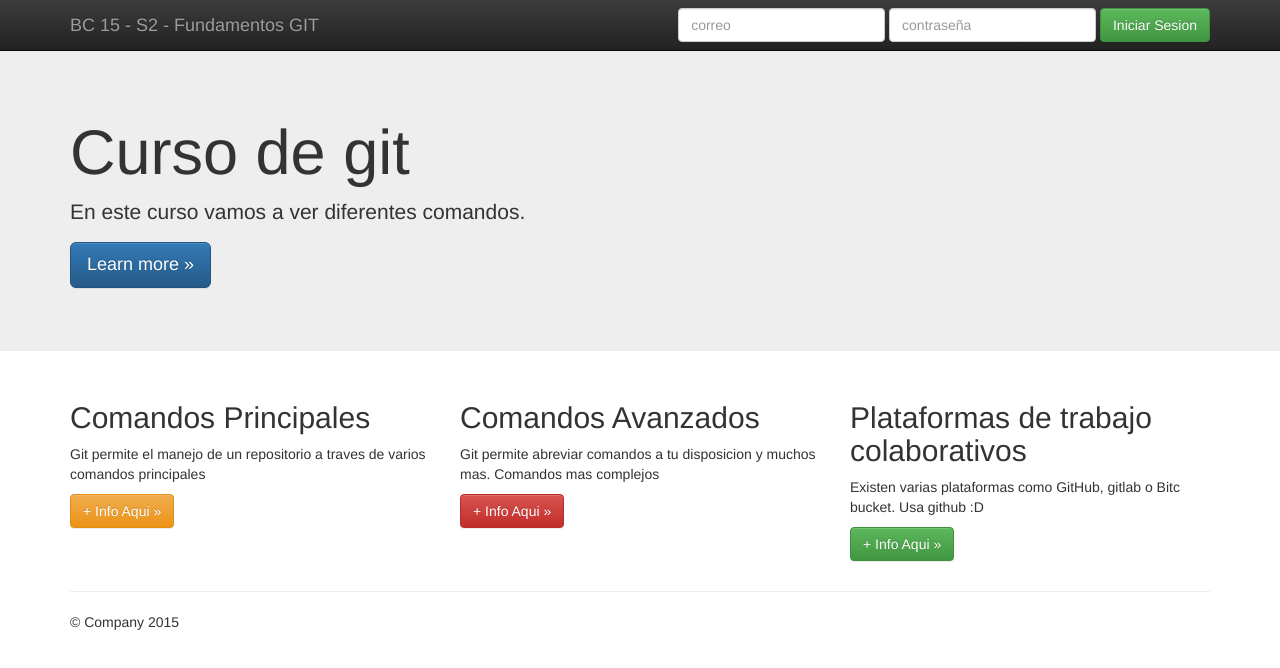
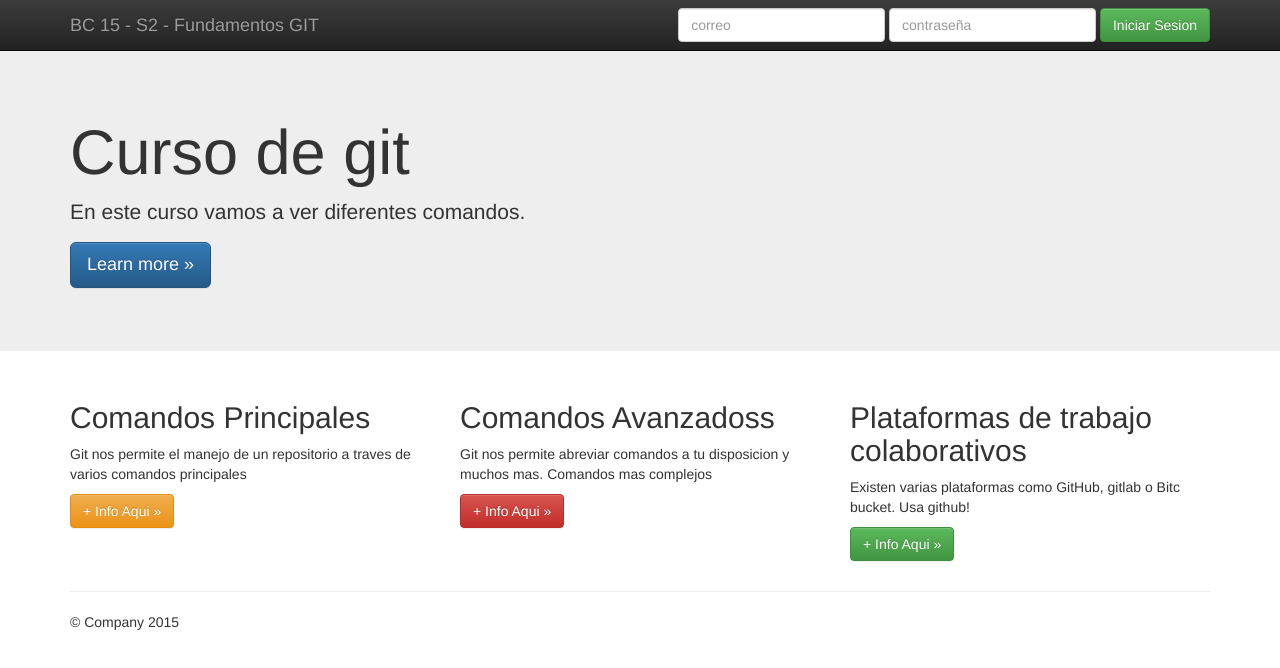
Before and after one commit to AgostinaRamos01/Trabajo2_Agostina_Ramos, a plain HTML site: page index.html in a window 1280 px wide. Drawn offline with nearby package versions, Linux system fonts and the light colour scheme.

Commit message:
Se realizaron cambios en el template

```diff
--- a/index.html
+++ b/index.html
@@ -66,17 +66,17 @@
       <div class="row">
         <div class="col-md-4">
           <h2>Comandos Principales</h2>
-          <p> Git permite el manejo de un repositorio a traves de varios comandos principales</p>
+          <p> Git nos permite el manejo de un repositorio a traves de varios comandos principales</p>
           <p><a class="btn btn-warning" href="https://git-scm.com/docs" role="button"> + Info Aqui &raquo;</a></p>
         </div>
         <div class="col-md-4">
-          <h2>Comandos Avanzados</h2>
-          <p> Git permite abreviar comandos a tu disposicion y muchos mas. Comandos mas complejos </p>
+          <h2>Comandos Avanzadoss</h2>
+          <p> Git nos permite abreviar comandos a tu disposicion y muchos mas. Comandos mas complejos </p>
           <p><a class="btn btn-danger" href="https://git-smc.com/book/en/v2" role="button">+ Info Aqui &raquo;</a></p>
        </div>
         <div class="col-md-4">
           <h2>Plataformas de trabajo colaborativos</h2>
-          <p>Existen varias plataformas como GitHub, gitlab o Bitc bucket. Usa github :D</p>
+          <p>Existen varias plataformas como GitHub, gitlab o Bitc bucket. Usa github!</p>
           <p><a class="btn btn-success" href="https://github.com/" role="button">+ Info Aqui &raquo;</a></p>
         </div>
       </div>
```
Also changed, not shown: tile-wide.png (added).
